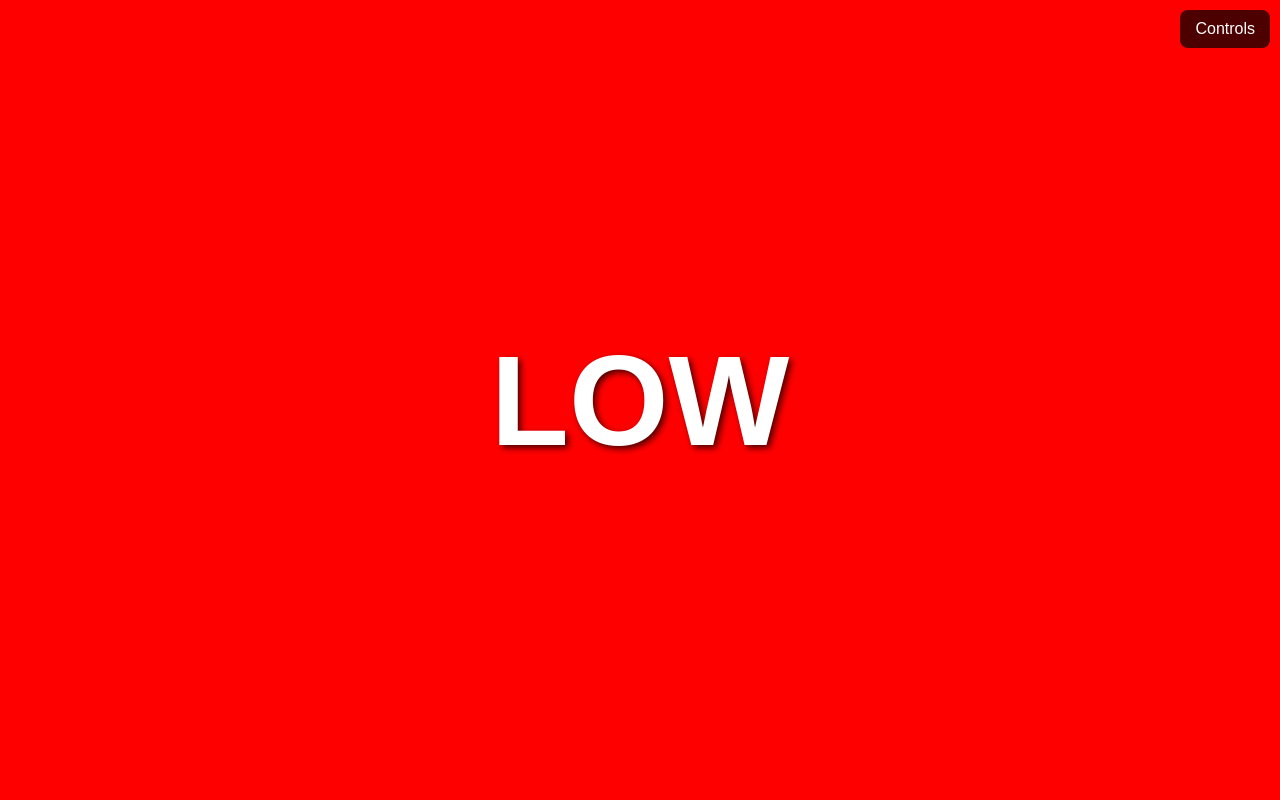
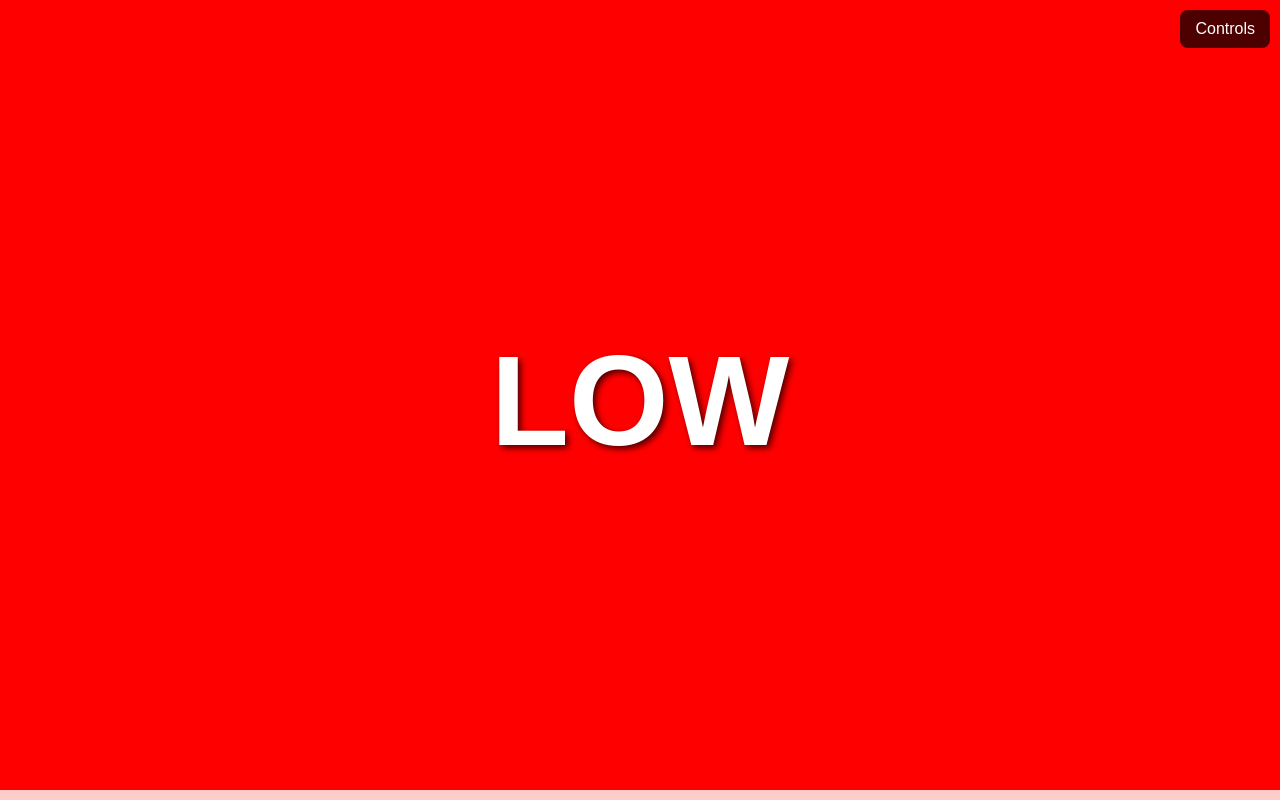
Before and after one commit to jamaldinnnn/t8randomizer, a plain HTML site: page index.html in a window 1280 px wide. Drawn offline with Linux system fonts and the light colour scheme.

Commit message:
Update index.html

```diff
--- a/index.html
+++ b/index.html
@@ -106,6 +106,16 @@
             touch-action: manipulation;
         }
 
+        #timer-bar {
+            position: fixed;
+            bottom: 0;
+            left: 0;
+            width: 100%;
+            height: 10px;
+            background-color: rgba(255, 255, 255, 0.8);
+            transform-origin: left;
+            transform: scaleX(1);
+        }
         #toggle-controls:hover {
             background: rgba(0, 0, 0, 0.8);
         }
```
